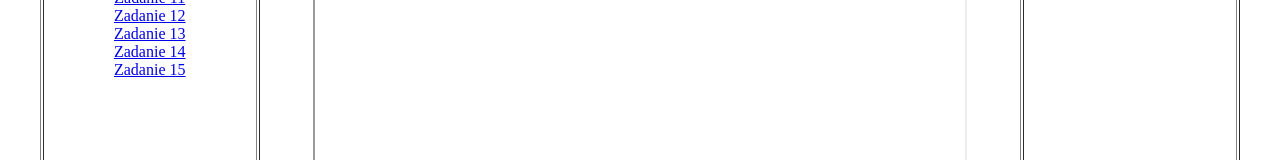
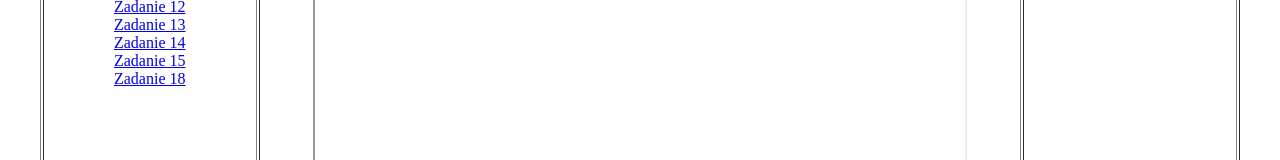
Before and after one commit to JulkaOstrowska1/CSS, a plain HTML site: page index.html in a window 1280 px wide. Shown: the part 423-583 px from the top of the page. Drawn offline with Linux system fonts and the light colour scheme.

Commit message:
Update index.html

```diff
--- a/index.html
+++ b/index.html
@@ -42,6 +42,8 @@
   <br>
   <a href="zadanie15_ostrowska.html" target="strony">Zadanie 15</a>
   <br>
+    <a href="zadanie18_ostrowska.html" target="strony">Zadanie 18</a>
+  <br>
  </td>
    <td align=center><iframe width=650 height=650 name="strony" src="start.html" border="0"></iframe>
   </td>
```
